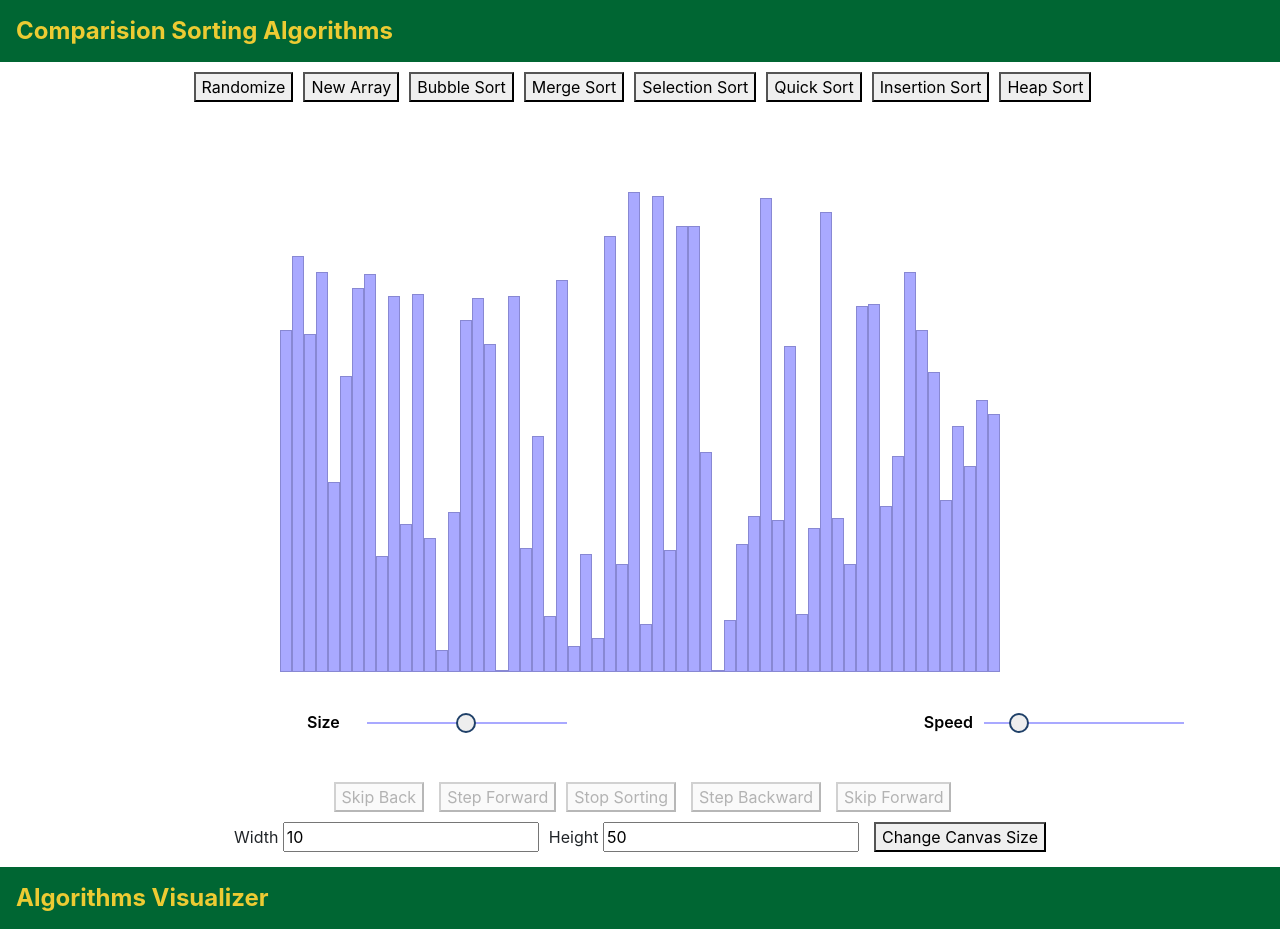
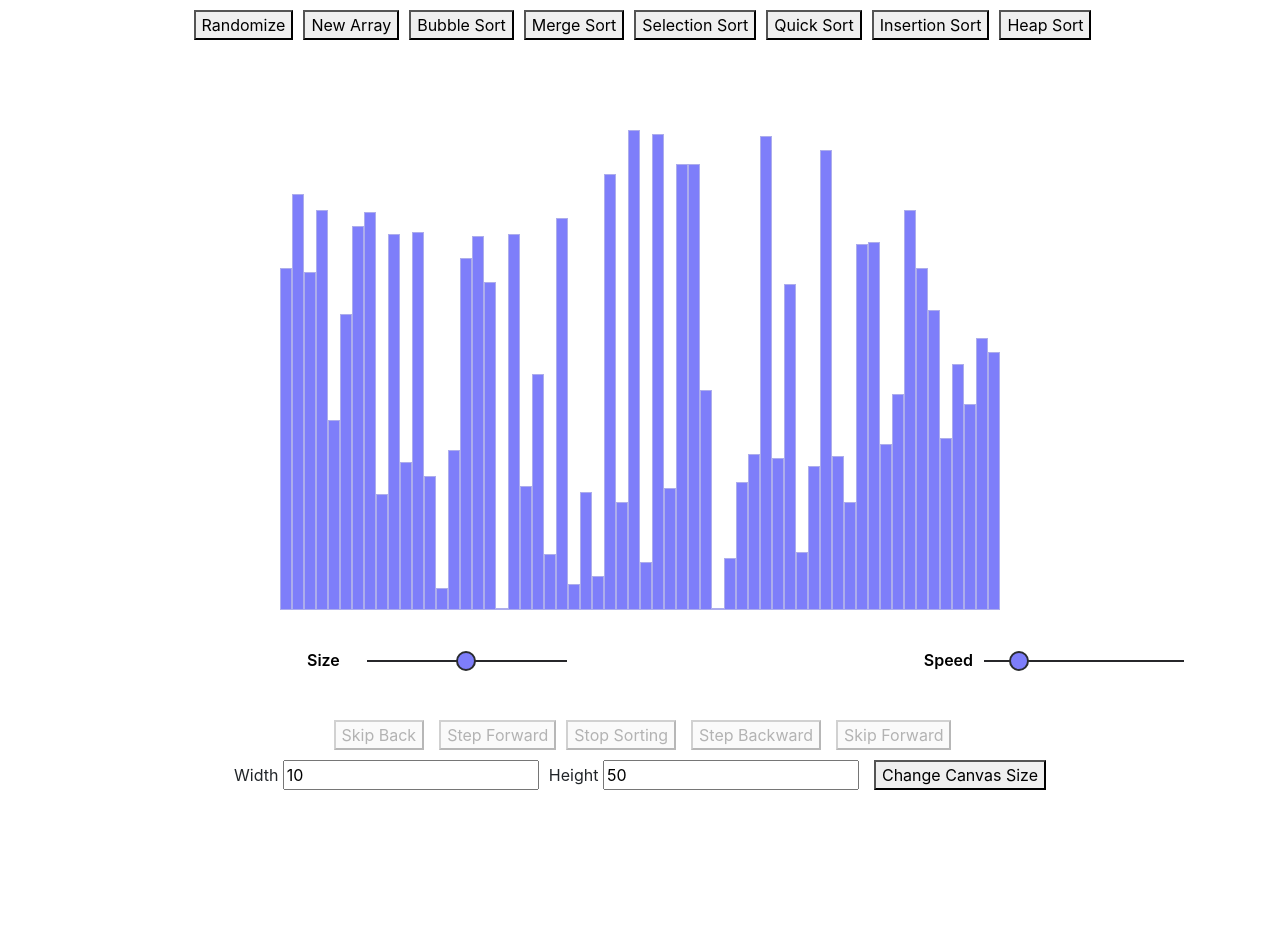
Before and after one commit to ArnabDey1543/Arnab--Kennect-beginner, a plain HTML site: page index.html in a window 1280 px wide. After the commit the page ends 805 px from the top, so only its background shows below. Drawn offline with nearby package versions, Linux system fonts and the light colour scheme.

Commit message:
initial commit

```diff
--- a/index.html
+++ b/index.html
@@ -1,7 +1,6 @@
 <!DOCTYPE html>
 <html>
   <head>
-    <!-- Global site tag (gtag.js) - Google Analytics -->
     <script
       async
       src="https://www.googletagmanager.com/gtag/js?id=G-4HHP888F7Y"
@@ -31,11 +30,7 @@
   </head>
 
   <body>
-    <nav class="navbar nav-background">
-      <a class="navbar-brand text-color" href="#"
-        >Comparision Sorting Algorithms</a
-      >
-    </nav>
+
 
     <div
       class="col-auto center"
@@ -126,9 +121,6 @@
       </button>
     </div>
 
-    <nav class="navbar nav-background">
-      <a class="navbar-brand text-color" href="#">Algorithms Visualizer</a>
-    </nav>
     <script
       src="https://cdn.jsdelivr.net/npm/bootstrap@5.0.0-beta2/dist/js/bootstrap.bundle.min.js"
       integrity="sha384-b5kHyXgcpbZJO/tY9Ul7kGkf1S0CWuKcCD38l8YkeH8z8QjE0GmW1gYU5S9FOnJ0"
--- a/style.css
+++ b/style.css
@@ -23,8 +23,8 @@ body {
 }
 
 .flex-item {
-    background: #a9a9ff;
-    border: 1pt solid #8888d3;
+    background: #7e7efa;
+    border: 1.3pt solid #adadec;
     width: 12px;
     transition: 0.1s all ease;
 }
@@ -65,7 +65,7 @@ body {
     -webkit-appearance: none;
     width: 200px;
     height: 2px;
-    background-color: #a9a9ff;
+    background-color: #27272a;
 
     position: absolute;
     top: 50%;
@@ -74,8 +74,8 @@ body {
     -webkit-appearance: none;
     width: 20px;
     height: 20px;
-    background-color: #eee;
-    border: 2px solid #1f4068;
+    background-color: #7e7efa;
+    border: 2px solid #2a2c2f;
     border-radius: 50%;
     outline: none;
 }
```
